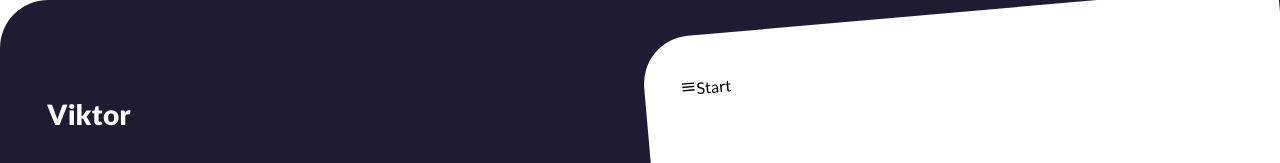
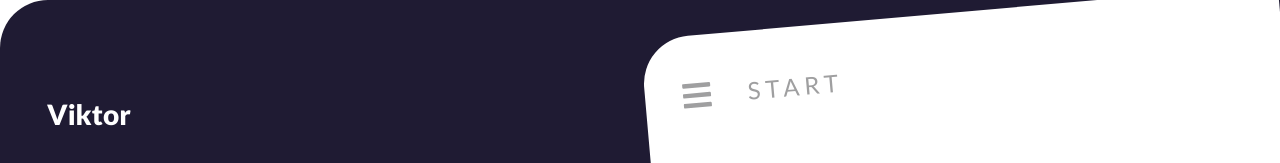
Before and after one commit to folushooladipo/cool-navbar, a React (Create React App) app: page / in a window 1280 px wide. Shown: the top 163 px of the page. Built offline with nearby package versions, Linux system fonts and the light colour scheme.

Commit message:
Style the menu-opening button.

```diff
--- /dev/null
+++ b/src/components/MainContent/MainContent.css
@@ -0,0 +1,12 @@
+.menu-opener {
+  display: flex;
+  align-items: center;
+  color: #9F9FA0;
+}
+
+.opener-text {
+  margin-left: 35px;
+  font-size: 24px;
+  letter-spacing: 5px;
+  line-height: 33px;
+}
--- a/src/components/MainContent/MainContent.tsx
+++ b/src/components/MainContent/MainContent.tsx
@@ -1,5 +1,7 @@
 import React from 'react'
-import { MdMenu } from 'react-icons/md'
+import { FaBars } from 'react-icons/fa'
+
+import './MainContent.css'
 
 export interface IMainContentProps {
   className?: string
@@ -8,10 +10,10 @@ export interface IMainContentProps {
 }
 
 export const MAP_OF_ROUTES: IRoutesMap = {
-  'start': 'Start',
-  'your-cart': 'Your Cart',
-  'favourites': 'Favourites',
-  'your-orders': 'Your Orders',
+  'start': 'START',
+  'your-cart': 'YOUR CART',
+  'favourites': 'FAVOURITES',
+  'your-orders': 'YOUR ORDERS',
 }
 
 export default class MainContent extends React.Component<IMainContentProps> {
@@ -27,8 +29,10 @@ export default class MainContent extends React.Component<IMainContentProps> {
           className="menu-opener"
           onClick={ () => toggleNavbarVisibility() }
         >
-          <MdMenu />
-          { MAP_OF_ROUTES[currentRoute] }
+          <FaBars size="2em" />
+          <span className="opener-text">
+            { MAP_OF_ROUTES[currentRoute] }
+          </span>
         </div>
       </main>
     )
```
